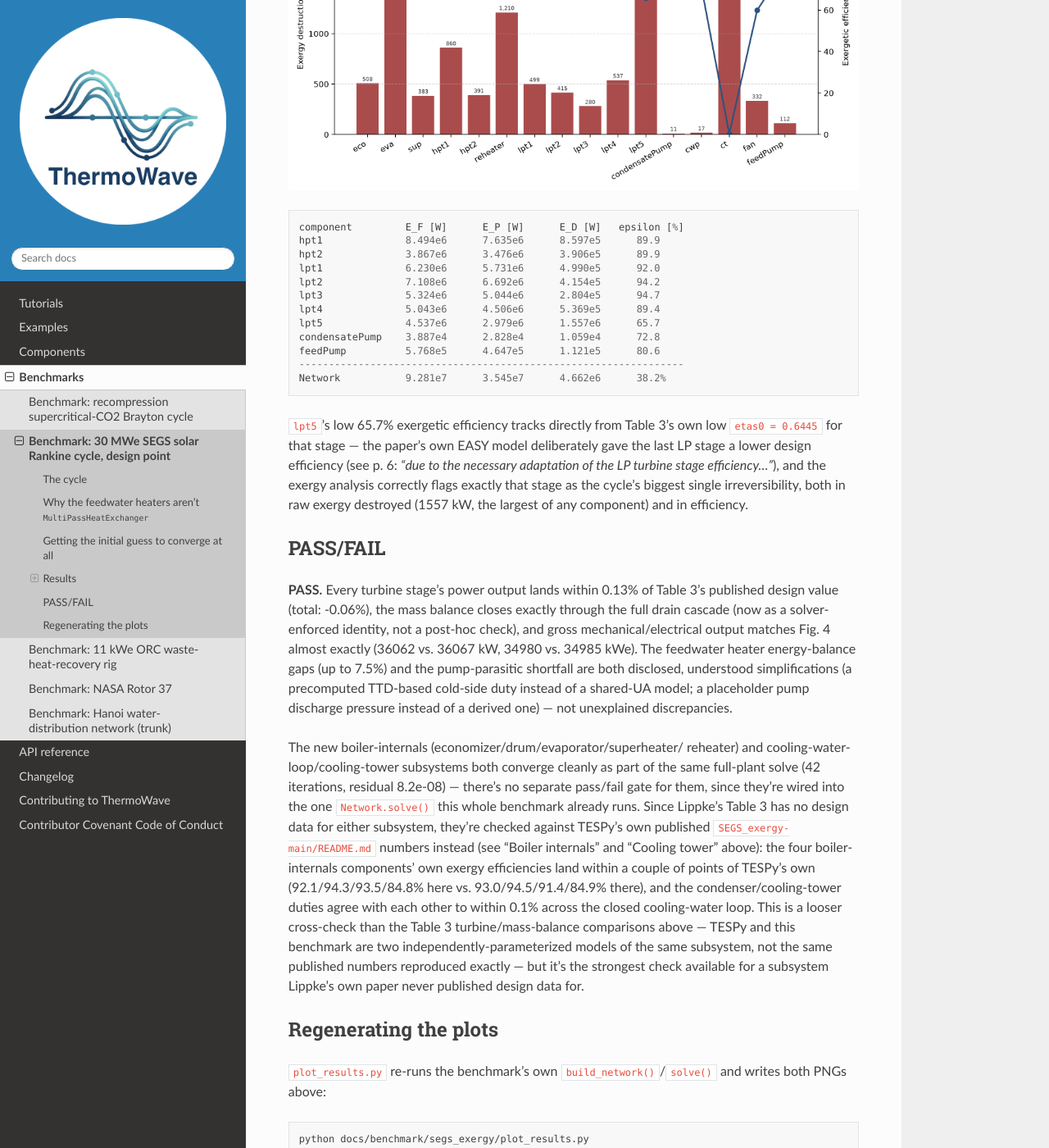
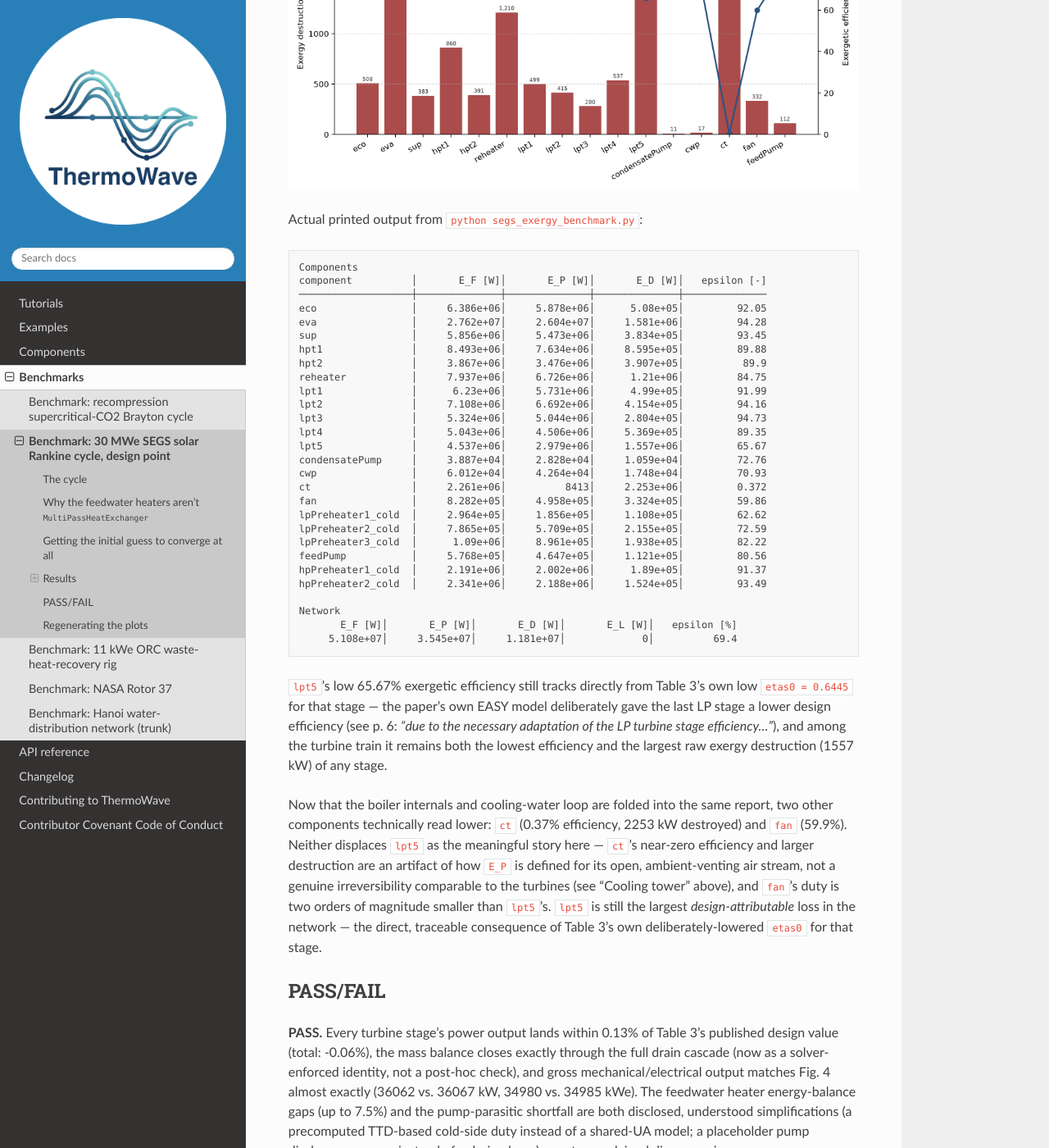
Before and after one commit to karimialii/ThermoWave, a Sphinx documentation site: the page built from docs/benchmark/segs_exergy/segs_exergy_benchmark.md, in a window 1280 px wide and 1400 px high, scrolled down 8446 px. Shown: the whole window at 82% size. Built offline with Sphinx 7.4.7 and the Read the Docs theme 3.1.0, drawn with Linux system fonts in a browser that asks for light colours; some of the changed text lies outside the part shown.

Commit message:
Refresh stale exergy table and fix dangling cross-reference in SEGS doc
The "ThermoWave's own exergy analysis" table still showed the old
9-component (7 turbines + 2 pumps) run, contradicting the already-
regenerated exergy_efficiency.png chart above it, which shows the full
20-component network (boiler internals, FWH cold sides, cooling loop).
Replaced with fresh printed output and adjusted the lpt5 prose to
account for ct/fan now reading lower efficiency for reasons unrelated
to design quality.

Also fixed a dangling reference to the dead `boiler` component and to
a section that was renamed to "Why `PR_cold=1.0`, not a fixed target
`PR`" in the same prior commit.

Co-Authored-By: Claude Sonnet 5 <noreply@anthropic.com>

````diff
--- a/docs/benchmark/segs_exergy/segs_exergy_benchmark.md
+++ b/docs/benchmark/segs_exergy/segs_exergy_benchmark.md
@@ -216,9 +216,9 @@ TOTAL        36061.70       36082.47    -0.06%
 ```
 
 (`hpt1`'s delta moved from -0.11% to -0.13% once the loop actually closed:
-`boiler.in`'s pressure is now whatever the feedwater train's own chain of
+`eco.cold_in`'s pressure is now whatever the feedwater train's own chain of
 `PR`s actually produces, ~99.98 bar, rather than an externally asserted
-value — see "Why `SimpleEvaporator`, not a fixed `PR`" above. Every other
+value — see "Why `PR_cold=1.0`, not a fixed target `PR`" above. Every other
 stage is unaffected, and the total shifts by 0.01 points — a real, honest,
 sub-0.1%-level consequence of closing the loop, not a regression.)
 
@@ -411,28 +411,56 @@ minus condensate/feed pump work):
 
 ![Per-component exergy destruction and exergetic efficiency](exergy_efficiency.png)
 
+Actual printed output from `python segs_exergy_benchmark.py`:
+
 ```
-component         E_F [W]      E_P [W]      E_D [W]   epsilon [%]
-hpt1              8.494e6      7.635e6      8.597e5      89.9
-hpt2              3.867e6      3.476e6      3.906e5      89.9
-lpt1              6.230e6      5.731e6      4.990e5      92.0
-lpt2              7.108e6      6.692e6      4.154e5      94.2
-lpt3              5.324e6      5.044e6      2.804e5      94.7
-lpt4              5.043e6      4.506e6      5.369e5      89.4
-lpt5              4.537e6      2.979e6      1.557e6      65.7
-condensatePump    3.887e4      2.828e4      1.059e4      72.8
-feedPump          5.768e5      4.647e5      1.121e5      80.6
------------------------------------------------------------------
-Network           9.281e7      3.545e7      4.662e6      38.2%
+Components
+component          │       E_F [W]│       E_P [W]│       E_D [W]│   epsilon [-]
+───────────────────┼──────────────┼──────────────┼──────────────┼──────────────
+eco                │     6.386e+06│     5.878e+06│      5.08e+05│         92.05
+eva                │     2.762e+07│     2.604e+07│     1.581e+06│         94.28
+sup                │     5.856e+06│     5.473e+06│     3.834e+05│         93.45
+hpt1               │     8.493e+06│     7.634e+06│     8.595e+05│         89.88
+hpt2               │     3.867e+06│     3.476e+06│     3.907e+05│          89.9
+reheater           │     7.937e+06│     6.726e+06│      1.21e+06│         84.75
+lpt1               │      6.23e+06│     5.731e+06│      4.99e+05│         91.99
+lpt2               │     7.108e+06│     6.692e+06│     4.154e+05│         94.16
+lpt3               │     5.324e+06│     5.044e+06│     2.804e+05│         94.73
+lpt4               │     5.043e+06│     4.506e+06│     5.369e+05│         89.35
+lpt5               │     4.537e+06│     2.979e+06│     1.557e+06│         65.67
+condensatePump     │     3.887e+04│     2.828e+04│     1.059e+04│         72.76
+cwp                │     6.012e+04│     4.264e+04│     1.748e+04│         70.93
+ct                 │     2.261e+06│          8413│     2.253e+06│         0.372
+fan                │     8.282e+05│     4.958e+05│     3.324e+05│         59.86
+lpPreheater1_cold  │     2.964e+05│     1.856e+05│     1.108e+05│         62.62
+lpPreheater2_cold  │     7.865e+05│     5.709e+05│     2.155e+05│         72.59
+lpPreheater3_cold  │      1.09e+06│     8.961e+05│     1.938e+05│         82.22
+feedPump           │     5.768e+05│     4.647e+05│     1.121e+05│         80.56
+hpPreheater1_cold  │     2.191e+06│     2.002e+06│      1.89e+05│         91.37
+hpPreheater2_cold  │     2.341e+06│     2.188e+06│     1.524e+05│         93.49
+
+Network
+       E_F [W]│       E_P [W]│       E_D [W]│       E_L [W]│   epsilon [%]
+     5.108e+07│     3.545e+07│     1.181e+07│             0│          69.4
 ```
 
-`lpt5`'s low 65.7% exergetic efficiency tracks directly from Table 3's own
-low `etas0 = 0.6445` for that stage — the paper's own EASY model
+`lpt5`'s low 65.67% exergetic efficiency still tracks directly from Table
+3's own low `etas0 = 0.6445` for that stage — the paper's own EASY model
 deliberately gave the last LP stage a lower design efficiency (see p. 6:
 *"due to the necessary adaptation of the LP turbine stage
-efficiency..."*), and the exergy analysis correctly flags exactly that
-stage as the cycle's biggest single irreversibility, both in raw exergy
-destroyed (1557 kW, the largest of any component) and in efficiency.
+efficiency..."*), and among the turbine train it remains both the lowest
+efficiency and the largest raw exergy destruction (1557 kW) of any stage.
+
+Now that the boiler internals and cooling-water loop are folded into the
+same report, two other components technically read lower: `ct` (0.37%
+efficiency, 2253 kW destroyed) and `fan` (59.9%). Neither displaces
+`lpt5` as the meaningful story here — `ct`'s near-zero efficiency and
+larger destruction are an artifact of how `E_P` is defined for its open,
+ambient-venting air stream, not a genuine irreversibility comparable to
+the turbines (see "Cooling tower" above), and `fan`'s duty is two orders
+of magnitude smaller than `lpt5`'s. `lpt5` is still the largest
+*design-attributable* loss in the network — the direct, traceable
+consequence of Table 3's own deliberately-lowered `etas0` for that stage.
 
 ## PASS/FAIL
 
````
